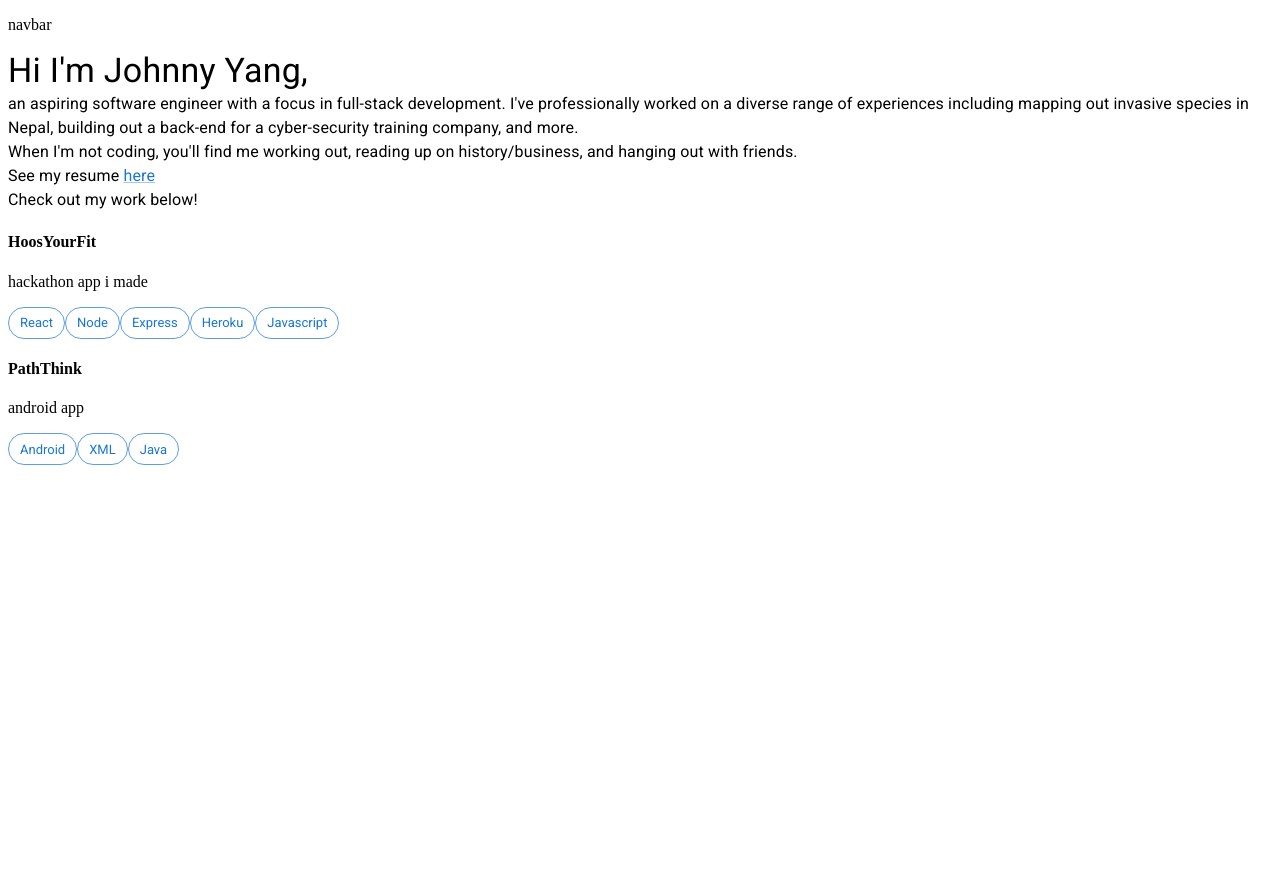
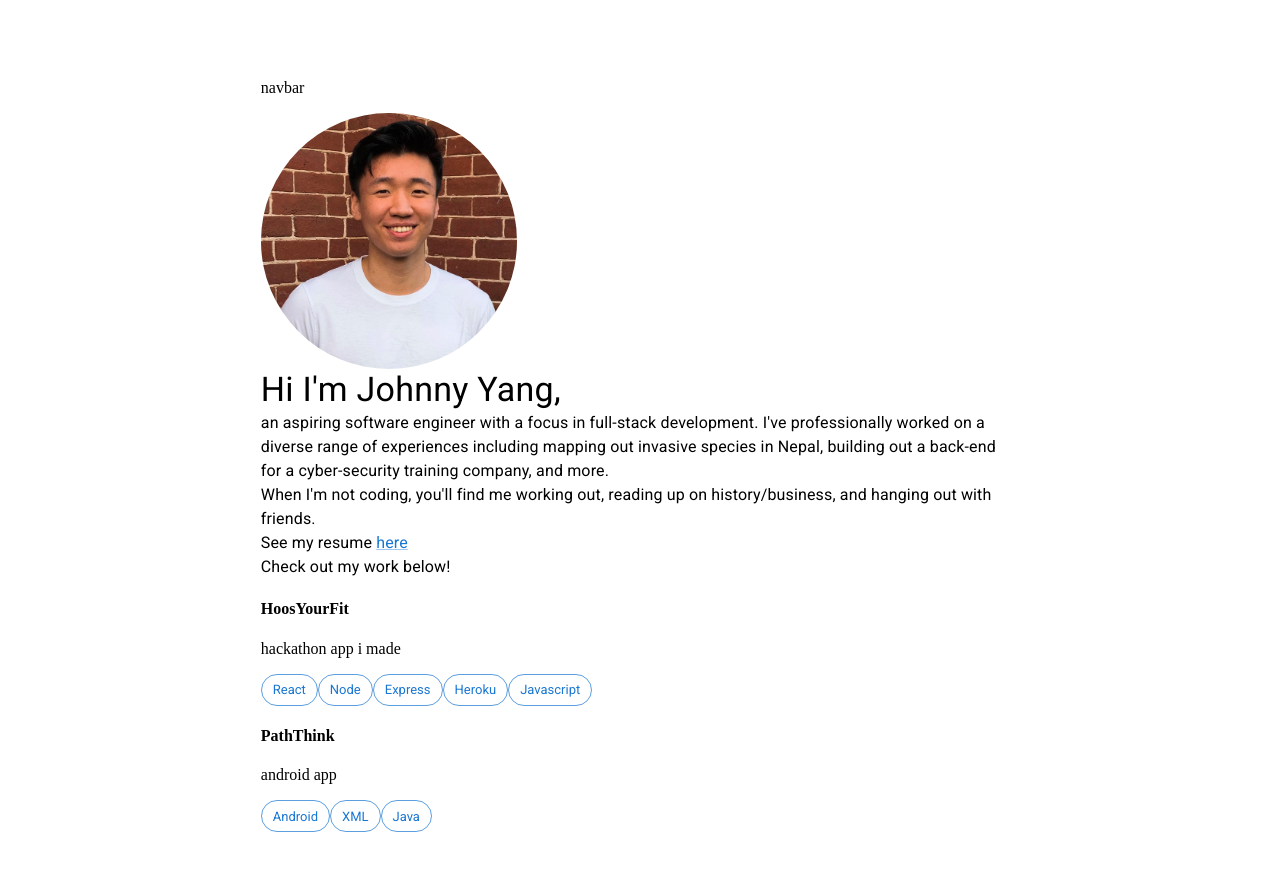
Before and after one commit to johnny-yang-4102/johnny-yang-4102.github.io, a React (Create React App) app: page / in a window 1280 px wide. Shown: the top 870 px of the page. Before the commit the page ends 800 px from the top, so only its background shows below. Built offline with nearby package versions, Linux system fonts and the light colour scheme.

Commit message:
Add avatar and centering

```diff
--- a/public/index.html
+++ b/public/index.html
@@ -24,7 +24,7 @@
       work correctly both with client-side routing and a non-root public URL.
       Learn how to configure a non-root public URL by running `npm run build`.
     -->
-    <title>React App</title>
+    <title>Johnny Yang</title>
   </head>
   <body>
     <noscript>You need to enable JavaScript to run this app.</noscript>
--- a/src/components/AboutSection.js
+++ b/src/components/AboutSection.js
@@ -1,10 +1,14 @@
 import React from "react"
-import { Link, Typography } from "@mui/material"
+import { Link, Typography, Avatar } from "@mui/material"
 import Resume from "./../Resume.pdf"
+import Pic from "./../profile.jpg"
+import './components.css'
 
-const AboutSection = ({ }) => {
+const AboutSection = () => {
   return (
-    <div>
+    <div className="about-section">
+
+      <Avatar alt="Johnny Yang" src={Pic} sx={{ width: 256, height: 256 }}/>
       <Typography variant="h4">
         Hi I'm Johnny Yang,
       </Typography>
--- a/src/components/ProjectSection.js
+++ b/src/components/ProjectSection.js
@@ -30,7 +30,7 @@ const projectData = [
 
 const ProjectSection = () => {
   return (
-    <div>
+    <div className="project-section">
       {projectData.map(project => <Project key={project.id} title={project.title} description={project.description} technologies={project.technologies}/>)}
     </div>
   )
--- /dev/null
+++ b/src/components/components.css
@@ -0,0 +1 @@
+/* About Me Section */
--- /dev/null
+++ b/src/index.css
@@ -0,0 +1,6 @@
+#root {
+    display: flex;
+    justify-content: center;
+    margin: 5% 20% 5% 20%;
+
+}
--- a/src/index.js
+++ b/src/index.js
@@ -5,8 +5,9 @@ import '@fontsource/roboto/300.css';
 import '@fontsource/roboto/400.css';
 import '@fontsource/roboto/500.css';
 import '@fontsource/roboto/700.css';
+import './index.css'
 
 ReactDOM.render(
-  <App />,
+  <App className=''/>,
   document.getElementById('root')
 );
```
Also changed, not shown: src/profile.jpg (added).
